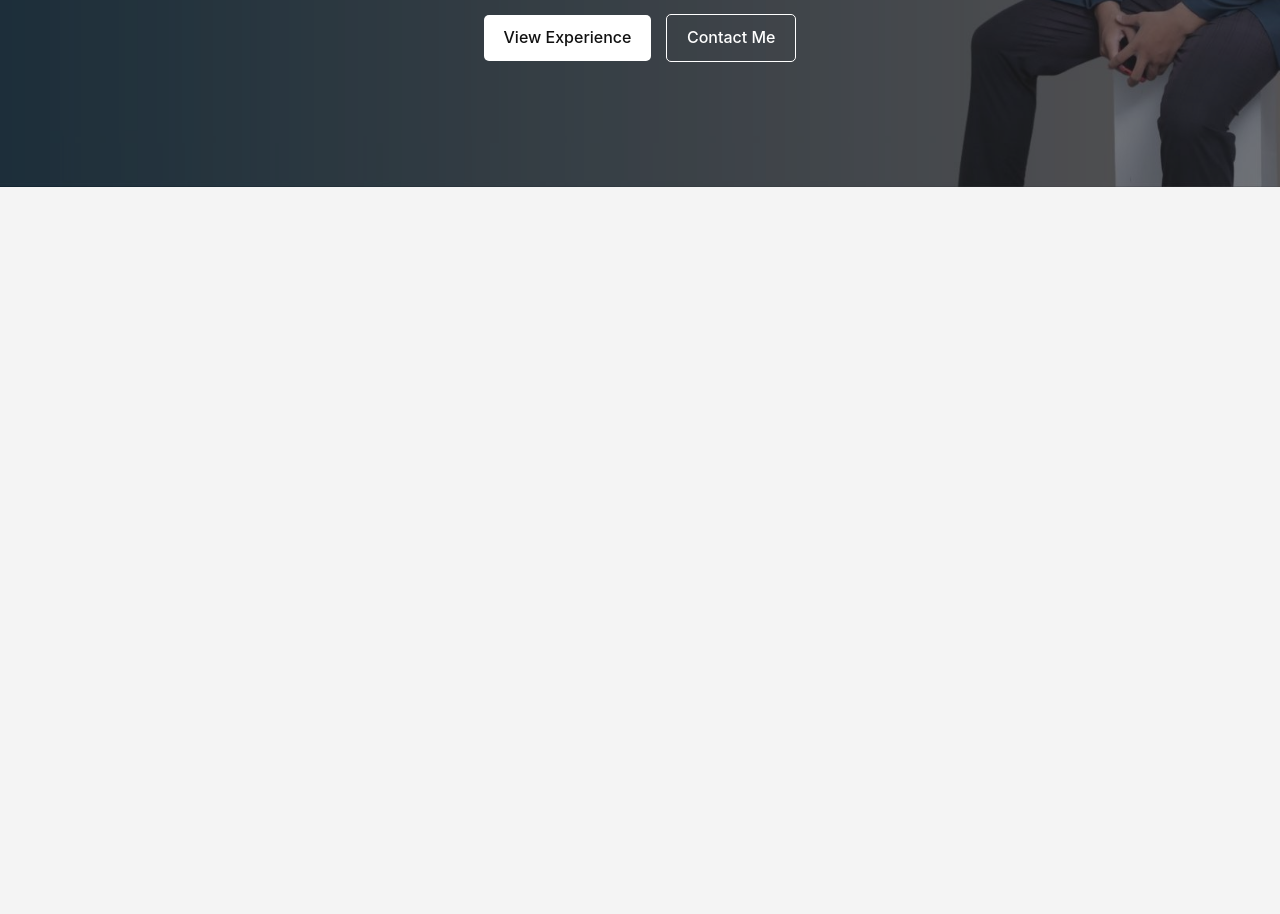
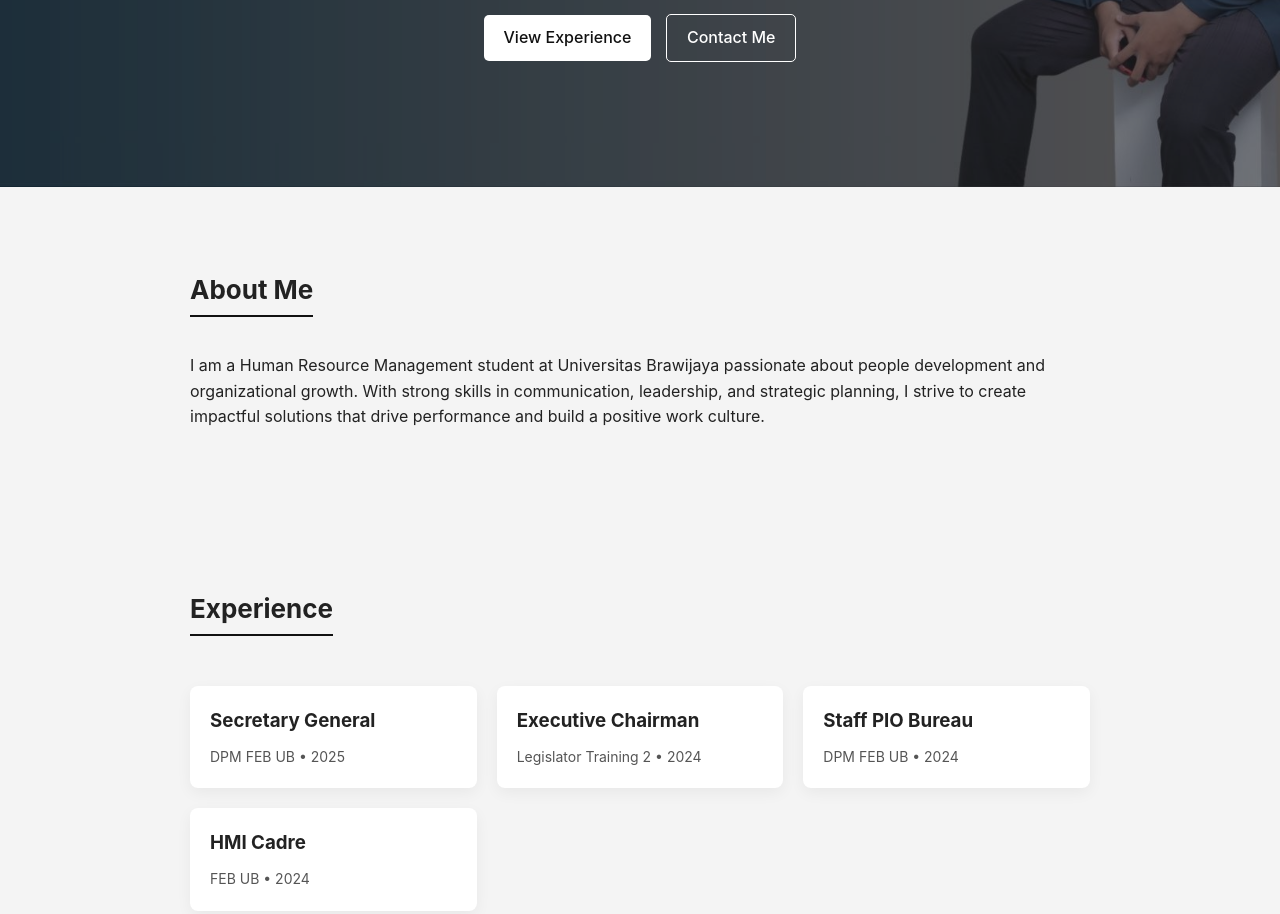
Before and after one commit to alifhaady/portofolio, a plain HTML site: page index.html in a window 1280 px wide. Shown: the part 661-1575 px from the top of the page. Drawn offline with Linux system fonts and the light colour scheme.

Commit message:
Update index.html

```diff
--- a/index.html
+++ b/index.html
@@ -228,8 +228,8 @@ scroll-behavior: smooth;
   margin-top: 30px;
 }
 .fade-in {
-  opacity: 0;
-  transform: translateY(20px);
+  opacity: 1;
+};
   transition: 0.8s ease;
 }
 
@@ -529,12 +529,12 @@ scroll-behavior: smooth;
   Download Porto
 </a>
 
-    </div>
+        </div>
 
   </div>
+</section>
 
 <script>
-
 const btn = document.getElementById("toggleBtn");
 const photos = document.querySelectorAll(".more-photo");
 
@@ -575,9 +575,7 @@ function openImage(src){
 
   document.body.appendChild(lightbox);
 }
+</script>
 
-</script>
 </body>
 </html>
-
-</html>
```
